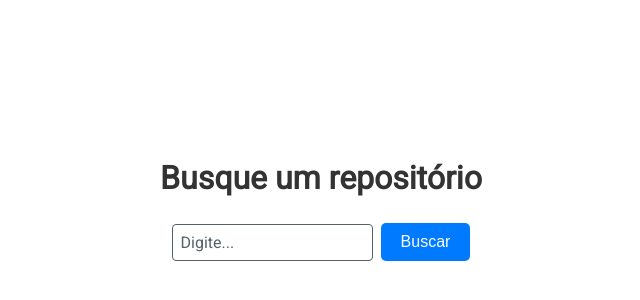
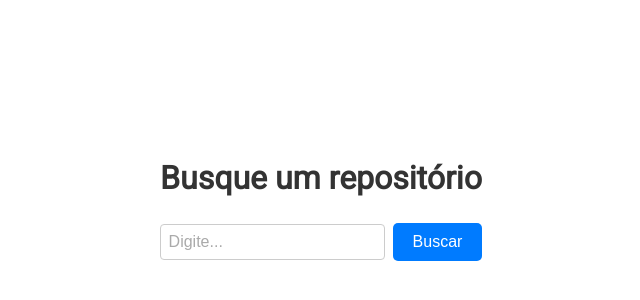
Before and after one commit to helenapaixao/search_repo, a React (Create React App) app: page / in a window 1280 px wide. Shown: the part 206-506 px from the top of the page, without its empty margins (319-959 px from the left). Built offline with nearby package versions, Linux system fonts and the light colour scheme; no server answers.

Commit message:
fix: config themes

```diff
--- a/public/index.html
+++ b/public/index.html
@@ -26,7 +26,7 @@
       work correctly both with client-side routing and a non-root public URL.
       Learn how to configure a non-root public URL by running `npm run build`.
     -->
-    <title>React App</title>
+    <title>Buscador de Repositório</title>
   </head>
   <body>
     <noscript>You need to enable JavaScript to run this app.</noscript>
--- a/src/components/Input/styles.ts
+++ b/src/components/Input/styles.ts
@@ -2,13 +2,12 @@ import styled from 'styled-components'
 
 export const Container = styled.input`
   padding: 8px;
-  border: 1px solid #586069;
+  border: 1px solid #ccc;
   border-radius: 4px;
   margin-right: 8px;
   font-size: 16px;
-  font-family: ${(props) => props.theme.fonts.primary};
 
   &::placeholder {
-    color: ${(props) => props.theme.colors.text};
+    color: #aaa;
   }
 `
--- a/src/components/RepoList/styles.ts
+++ b/src/components/RepoList/styles.ts
@@ -16,7 +16,7 @@ export const RepoCardContainer = styled.div`
 
 export const Text = styled.p`
   font-size: 14px;
-  color: #586069;
+  color: ${(props) => props.theme.colors.primary};
 `
 
 export const TextRepo = styled.h2`
@@ -25,7 +25,7 @@ export const TextRepo = styled.h2`
   font-family: ${(props) => props.theme.fonts.primary};
   font-weight: bold;
   font-size: 18px;
-  margin-bottom: 8px;
+  margin-bottom: ${(props) => props.theme.spacing.small};
   overflow: hidden;
   text-overflow: ellipsis;
   white-space: nowrap;
```
